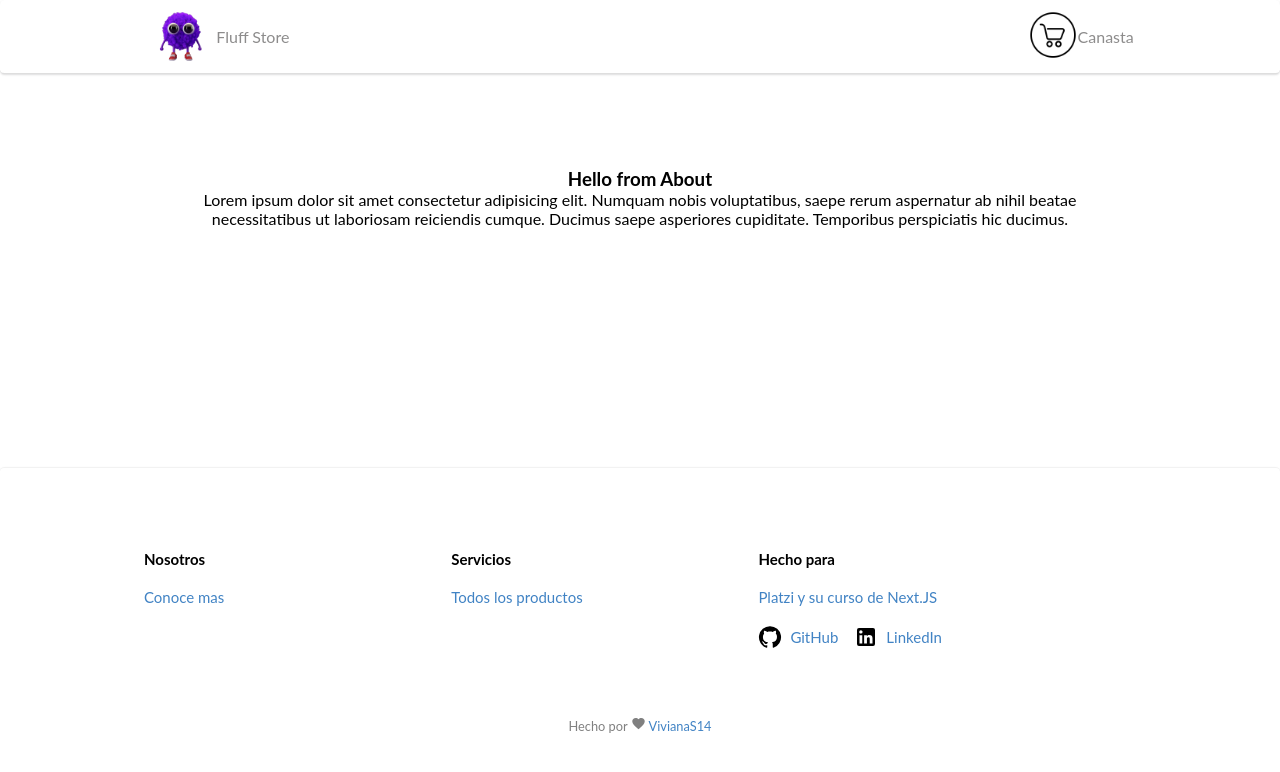
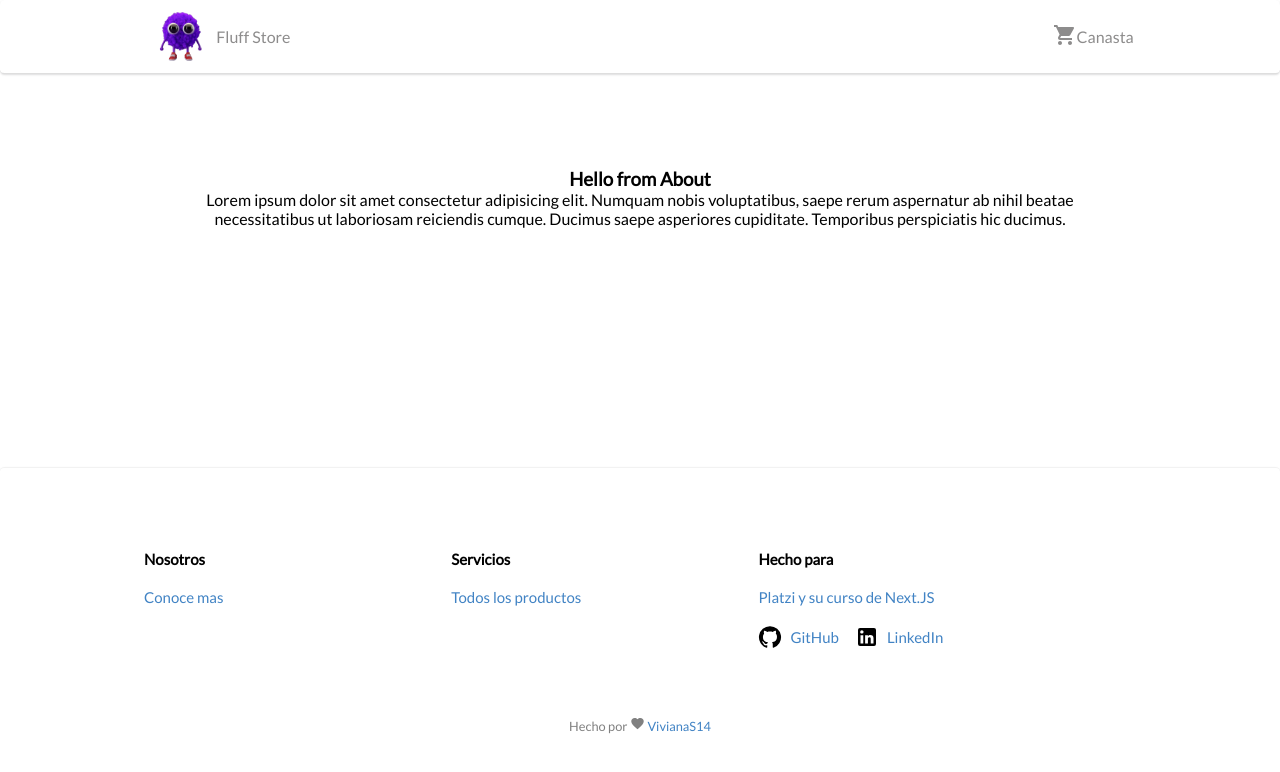
Before and after one commit to VivianaS14/platzi-nextjs, a Next.js app: page /about in a window 1280 px wide. Shown: the top 772 px of the page. Built offline with nearby package versions, Linux system fonts and the light colour scheme.

Commit message:
feat: changed font

```diff
--- a/app/global.css
+++ b/app/global.css
@@ -5,7 +5,7 @@
 }
 
 .my-body-class {
-  font-family: Lato, Helvetica Neue, Arial, Helvetica, sans-serif;
+  font-family: var(--font-lato);
 
   min-height: 100vh;
   display: grid;
--- a/app/layout.tsx
+++ b/app/layout.tsx
@@ -1,7 +1,15 @@
 // path alias the one who allow the @ to find the file -> you can find in tsconfig.ts
 import NavBar from "@components/NavBar/NavBar";
 import Footer from "@components/Footer/Footer";
+import { Lato } from "next/font/google";
 import "./global.css";
+
+const lato = Lato({
+  weight: "400",
+  subsets: ["latin"],
+  variable: "--font-lato",
+  display: "swap",
+});
 
 export const metadata = {
   title: "Next.js",
@@ -14,7 +22,7 @@ export default function RootLayout({
   children: React.ReactNode;
 }) {
   return (
-    <html lang="en">
+    <html lang="en" className={`${lato.variable}`}>
       <head>
         {/* favicon */}
         {/* web font */}
--- a/components/NavBar/NavBar.tsx
+++ b/components/NavBar/NavBar.tsx
@@ -3,6 +3,7 @@
 import React, { useEffect } from "react";
 import Link from "next/link";
 import { usePathname } from "next/navigation";
+import ShoppingCartIcon from "@mui/icons-material/ShoppingCart";
 import "./Navbar.css";
 
 export default function NavBar() {
@@ -35,7 +36,7 @@ export default function NavBar() {
             }
           >
             <div>
-              <img src={"/images/carro.png"} alt="Cart Logo" width={50} />
+              <ShoppingCartIcon />
             </div>
             <p>Canasta</p>
           </Link>
```
